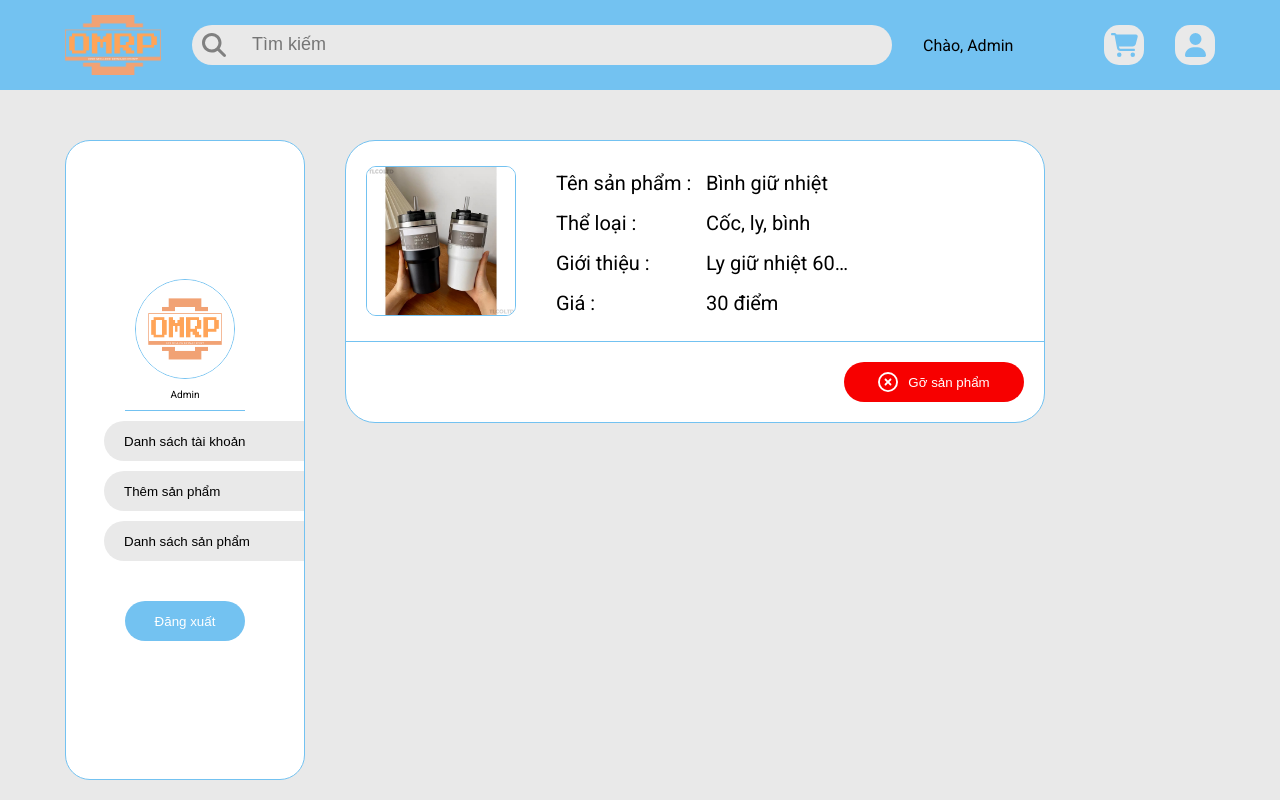
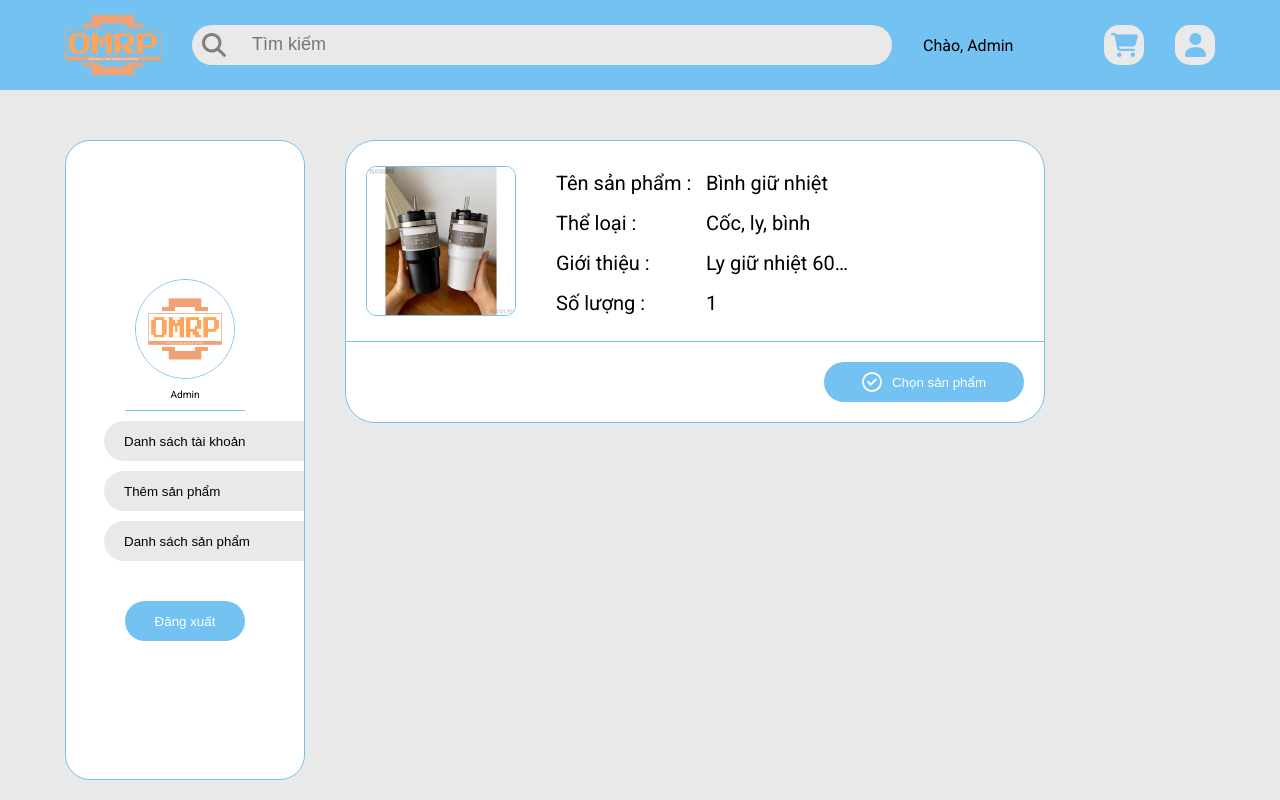
Before and after one commit to vngson/OMRP, a Next.js app in the folder Front_End/my-app/: page /pages/remove_product_admin in a window 1280 px wide. Shown: the top 800 px of the page. Built offline with nearby package versions, Linux system fonts and the light colour scheme.

Commit message:
"Optimization part 2"

```diff
--- a/Front_End/my-app/src/app/components/product_in_list_column/page.module.css
+++ b/Front_End/my-app/src/app/components/product_in_list_column/page.module.css
@@ -100,7 +100,21 @@
     color: var(--white);
 }
 
-.update__icon{
+.product-btn__choose{
+    min-width: 200px;
+    min-height: 40px;
+    margin-top: 20px;
+    margin-bottom: 20px;
+    background-color: var(--primary-color-1);
+    border-radius: 25px;
+    border: none;
+    display: flex;
+    align-items: center;
+    justify-content: center;
+    color: var(--white);
+}
+
+.choose__icon,.update__icon{
     padding-right: 10px;
     color: var(--white);
     background-color: transparent;
--- a/Front_End/my-app/src/app/components/product_in_list_column/page.tsx
+++ b/Front_End/my-app/src/app/components/product_in_list_column/page.tsx
@@ -62,8 +62,8 @@ function Product({view, info}: MyComponentProps) {
                             htmlFor="info-title__price"
                             className={cx("product-info__label")}
                         >
-                            {view.includes('admin')&& 'Số lượng :'}
-                            {view.includes('business')&& 'Giá :'}
+                            {view === 'list_product_admin'||view === 'remove_product_admin'||view === 'choose_product_business'&&'Số lượng :'}
+                            {view === 'list_product_business'|| view === 'remove_product_business' && 'Giá :'}
                         </label>
                     </div>
                     <div className={cx('product-info__content')}>
@@ -89,8 +89,8 @@ function Product({view, info}: MyComponentProps) {
                             htmlFor="info-content__username"
                             className={cx("product-info__label")}
                         >
-                            {view.includes('admin')&& `${info[0].quantity}`}
-                            {view.includes('business')&& `${info[0].price} điểm`}
+                            {view === 'list_product_admin'||view === 'remove_product_admin'||view === 'choose_product_business'&& `${info[0].quantity}`}
+                            {view === 'list_product_business'|| view === 'remove_product_business' && `${info[0].price} điểm`}
 
                         </label>
                     </div>
@@ -117,6 +117,13 @@ function Product({view, info}: MyComponentProps) {
                 </button>
             </div>
             )}
+            {(view === 'choose_product_business') && (
+            <div className={cx('product-btn')}>
+                <button className={cx("product-btn__choose")}>
+                    <FontAwesomeIcon className={cx('choose__icon')} icon={faCircleCheck} />
+                    Chọn sản phẩm
+                </button>
+            </div>)}
             {(view === 'list_product_business') && (
             <div className={cx('product-btn')}>
                 <button className={cx("product-btn__remove")}>
--- a/Front_End/my-app/src/app/page.tsx
+++ b/Front_End/my-app/src/app/page.tsx
@@ -3,7 +3,7 @@ import Image from 'next/image'
 import { Inter } from 'next/font/google'
 import classNames from 'classnames/bind';
 import styles from './page.module.css'
-import ListAccount from './pages/list_account_admin/page';
+import RemoveProduct from './pages/remove_product_admin/page';
 
 const cx = classNames.bind(styles);
 const inter = Inter({ subsets: ['latin'] })
@@ -90,7 +90,7 @@ export default function Home() {
           </p>
         </a>
       </div> */}
-      <ListAccount />
+      <RemoveProduct />
     </div>
   )
 }
--- a/Front_End/my-app/src/app/pages/remove_product_admin/page.tsx
+++ b/Front_End/my-app/src/app/pages/remove_product_admin/page.tsx
@@ -40,7 +40,7 @@ function RemoveProduct() {
             <div className={cx('remove_product-middle__wrapper')}>
                 <Sidebar page_path='/remove_product' LIST_ACTION={actions}/>
                 <div className={cx('remove_product-content')}>
-                    <Product info={INFO} view='list_product_business'/>
+                    <Product info={INFO} view='choose_product_business'/>
                 </div>
             </div>
         </div>
```
